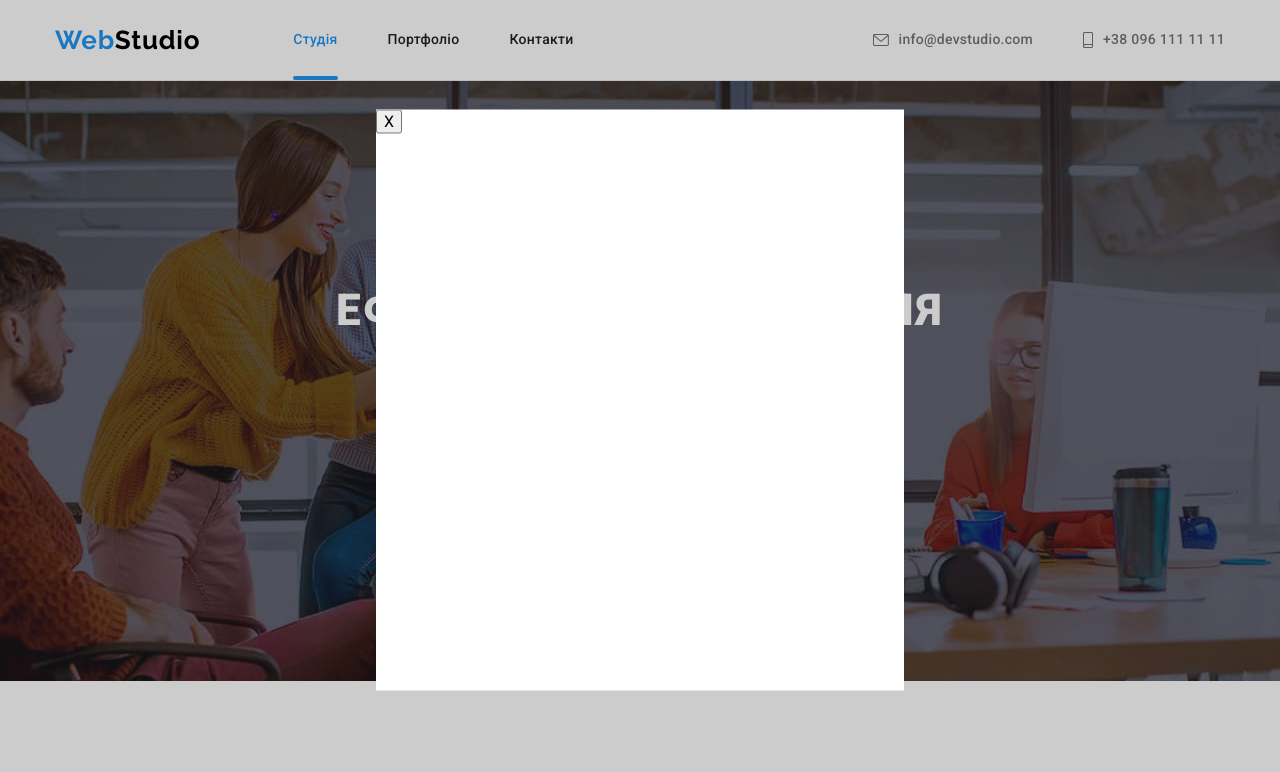
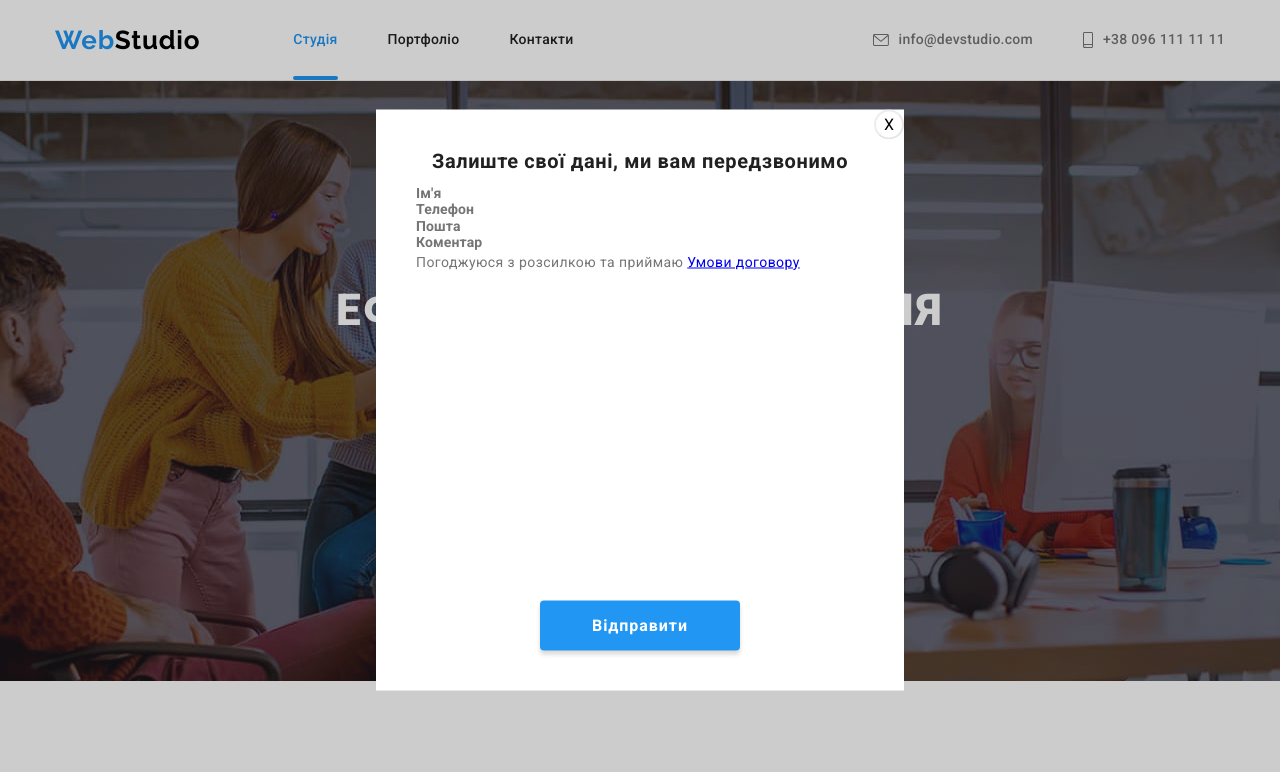
Before and after one commit to MariiaSakhnenko/goit-markup-hw-05, a plain HTML site: page index.html in a window 1280 px wide. Both pictures are taken after a click on the button "Замовити послугу". Shown: the top 772 px of the page. Drawn offline with nearby package versions, Linux system fonts and the light colour scheme.

Commit message:
Update modal

```diff
--- a/css/styles.css
+++ b/css/styles.css
@@ -77,6 +77,7 @@ img {
 }
 .nav-item .link {
   display: block;
+
   padding-top: 32px;
   padding-bottom: 32px;
 
@@ -85,6 +86,7 @@ img {
   line-height: 1.14;
   letter-spacing: 0.02em;
   color: var(--main-text-color);
+
   transition-property: color;
   transition-duration: 250ms;
   transition-timing-function: cubic-bezier(0.4, 0, 0.2, 1);
@@ -98,12 +100,15 @@ img {
 }
 .nav-item .current::after {
   content: '';
+
   position: absolute;
   left: 0;
   bottom: 0;
+
   display: block;
   width: 100%;
   height: 4px;
+
   background-color: var(--accent-text-color);
   border-radius: 2px;
 }
@@ -127,6 +132,7 @@ img {
   line-height: 1.14;
   letter-spacing: 0.02em;
   color: var(--third--text--color);
+
   transition-property: color;
   transition-duration: 250ms;
   transition-timing-function: cubic-bezier(0.4, 0, 0.2, 1);
@@ -167,9 +173,10 @@ img {
   color: var(--secondary-text-color);
   margin-bottom: 30px;
 }
-.hero-button {
+.hero-button-open {
   display: block;
   margin: 0 auto;
+  cursor: pointer;
 
   font-family: inherit;
   font-weight: 700;
@@ -179,16 +186,16 @@ img {
   color: var(--secondary-text-color);
   background-color: var(--accent-text-color);
   box-shadow: 0px 4px 4px rgba(0, 0, 0, 0.15);
-  cursor: pointer;
   padding: 10px 32px;
   border-radius: 4px;
   border: 0;
+
   transition-property: background-color;
   transition-duration: 250ms;
   transition-timing-function: cubic-bezier(0.4, 0, 0.2, 1);
 }
-.hero-button:hover,
-.hero-button:focus {
+.hero-button-open:hover,
+.hero-button-open:focus {
   background-color: #188ce8;
 }
 .backdrop {
@@ -215,19 +222,90 @@ img {
 
   background-color: var(--secondary-text-color);
 }
+.modal-title {
+  font-weight: 700;
+  font-size: 20px;
+  line-height: 1.15;
+  text-align: center;
+  letter-spacing: 0.03em;
+  color: var(--main-text-color);
+  margin-top: 40px;
+  margin-bottom: 12px;
+}
+.modal-wrapper {
+  display: block;
+  justify-content: center;
+  align-items: center;
+  width: 448px;
+  height: 342px;
+  margin-left: 40px;
+  margin-right: 40px;
+}
+.modal-item {
+  font-weight: 400;
+  font-size: 12px;
+  line-height: 1.17;
+  letter-spacing: 0.01em;
+  color: var(--third--text--color);
+}
+.modal-text {
+  font-weight: 400;
+  font-size: 14px;
+  line-height: 1.71;
+  letter-spacing: 0.03em;
+  color: var(--third--text--color);
+}
+.modal-send-button {
+  position: absolute;
+  bottom: 40px;
+  left: 164px;
+
+  width: 200px;
+  height: 50px;
+  font-family: inherit;
+  font-weight: 700;
+  font-size: 16px;
+  line-height: 1.88;
+  letter-spacing: 0.06em;
+  color: var(--secondary-text-color);
+  background-color: var(--accent-text-color);
+  box-shadow: 0px 4px 4px rgba(0, 0, 0, 0.15);
+  border-radius: 4px;
+  border: none;
+
+  transition-property: background-color;
+  transition-duration: 250ms;
+  transition-timing-function: cubic-bezier(0.4, 0, 0.2, 1);
+}
+.modal-send-button:hover,
+.modal-send-button:focus {
+  background-color: #188ce8;
+}
+.modal-button-close {
+  position: absolute;
+  top: 0;
+  right: 0;
+  width: 30px;
+  height: 30px;
+
+  border-radius: 50%;
+  border-color: rgba(0, 0, 0, 0.1);
+  background-color: var(--secondary-text-color);
+}
 .benefits-list {
   display: flex;
   gap: 30px;
 }
 .benefits-wrapper {
   display: flex;
+  justify-content: center;
+  align-items: center;
   width: 270px;
   height: 120px;
+
   border-radius: 4px;
   margin-bottom: 30px;
   background-color: #f5f4f4;
-  justify-content: center;
-  align-items: center;
 }
 .benefits-title {
   margin-bottom: 10px;
@@ -268,11 +346,13 @@ img {
   display: flex;
   justify-content: center;
   align-items: center;
+
   position: absolute;
   left: 0;
   bottom: 0;
   width: 100%;
   height: 70px;
+
   background-color: rgba(47, 48, 58, 0.8);
   font-weight: 700;
   font-size: 14px;
@@ -300,6 +380,7 @@ img {
 }
 .team-item {
   width: 270px;
+
   background-color: var(--secondary-text-color);
   box-shadow: 0px 1px 3px rgba(0, 0, 0, 0.12), 0px 1px 1px rgba(0, 0, 0, 0.14),
     0px 2px 1px rgba(0, 0, 0, 0.2);
@@ -320,9 +401,11 @@ img {
   align-items: center;
   width: 44px;
   height: 44px;
+
   background-color: var(--secondary-text-color);
   color: #afb1b8;
   border-radius: 50%;
+
   transition-property: background-color, color;
   transition-duration: 250ms;
   transition-timing-function: cubic-bezier(0.4, 0, 0.2, 1);
@@ -337,7 +420,6 @@ img {
 }
 .name {
   text-align: center;
-
   font-weight: 500;
   font-size: 16px;
   line-height: 1.19;
@@ -346,7 +428,6 @@ img {
 }
 .position {
   text-align: center;
-
   font-size: 16px;
   line-height: 1.19;
   color: var(--third--text--color);
@@ -370,9 +451,11 @@ img {
   align-items: center;
   width: 170px;
   height: 92px;
+
   color: #afb1b8;
   border: 1px solid #afb1b8;
   border-radius: 4px;
+
   transition-property: color, border-color;
   transition-duration: 250ms;
   transition-timing-function: cubic-bezier(0.4, 0, 0.2, 1);
@@ -395,10 +478,10 @@ img {
   display: flex;
   justify-content: center;
   gap: 8px;
-
   margin-bottom: 50px;
 }
 .filter-button {
+  cursor: pointer;
   font-family: inherit;
   font-weight: 500;
   font-size: 16px;
@@ -407,10 +490,10 @@ img {
   letter-spacing: 0.03em;
   color: var(--main-text-color);
   background-color: #f5f4fa;
-  cursor: pointer;
   padding: 6px 22px;
   border-radius: 4px;
   border: 0;
+
   transition-property: color, background-color, box-shadow;
   transition-duration: 250ms;
   transition-timing-function: cubic-bezier(0.4, 0, 0.2, 1);
@@ -444,12 +527,15 @@ img {
 }
 .project-thumb::before {
   content: '';
-  width: 100%;
-  height: 294px;
+
   position: absolute;
   top: 0;
   left: 0;
+  width: 100%;
+  height: 294px;
+
   background-color: rgba(33, 150, 243, 0.9);
+
   opacity: 0;
 }
 .project-thumb:hover::before {
@@ -461,11 +547,13 @@ img {
   left: 24px;
   width: 322px;
   height: 168px;
+
   font-weight: 400;
   font-size: 18px;
   line-height: 1.56;
   letter-spacing: 0.03em;
   color: var(--secondary-text-color);
+
   opacity: 0;
 }
 .project-wrapper {
@@ -524,6 +612,7 @@ img {
   line-height: 24px;
   letter-spacing: 0.03em;
   color: var(--third--text--color);
+
   transition-property: color;
   transition-duration: 250ms;
   transition-timing-function: cubic-bezier(0.4, 0, 0.2, 1);
@@ -545,7 +634,7 @@ img {
   line-height: 1.14;
   letter-spacing: 0.03em;
   text-transform: uppercase;
-  color: #ffffff;
+  color: var(--secondary-text-color);
   margin-bottom: 20px;
 }
 .footer-social-list {
@@ -559,9 +648,11 @@ img {
   align-items: center;
   width: 44px;
   height: 44px;
+
   background-color: rgba(255, 255, 255, 0.1);
   color: var(--secondary-text-color);
   border-radius: 50%;
+
   transition-property: background-color;
   transition-duration: 250ms;
   transition-timing-function: cubic-bezier(0.4, 0, 0.2, 1);
--- a/index.html
+++ b/index.html
@@ -63,12 +63,33 @@
             Ефективні рішення для <br />
             вашого бізнесу
           </h1>
-          <button data-modal-open type="button" class="hero-button">Замовити послугу</button>
+          <button data-modal-open type="button" class="hero-button-open">Замовити послугу</button>
 
           <div data-modal class="backdrop is-hidden">
             <div class="modal">
-              <p></p>
-              <button data-modal-close>X</button>
+              <h2 class="modal-title">Залиште свої дані, ми вам передзвонимо</h2>
+              <div class="modal-wrapper">
+                <ul class="list modal-list">
+                  <li class="modal-item">
+                    <h3>Ім'я</h3>
+                  </li>
+                  <li class="modal-item">
+                    <h3>Телефон</h3>
+                  </li>
+                  <li class="modal-item">
+                    <h3>Пошта</h3>
+                  </li>
+                  <li class="modal-item">
+                    <h3>Коментар</h3>
+                  </li>
+                </ul>
+                <p class="modal-text">
+                  Погоджуюся з розсилкою та приймаю
+                  <a href="Умовидоговору" class="modal-link">Умови договору</a>
+                </p>
+                <button type="button" class="modal-send-button">Відправити</button>
+              </div>
+              <button data-modal-close type="button" class="modal-button-close">X</button>
             </div>
           </div>
         </div>
```
